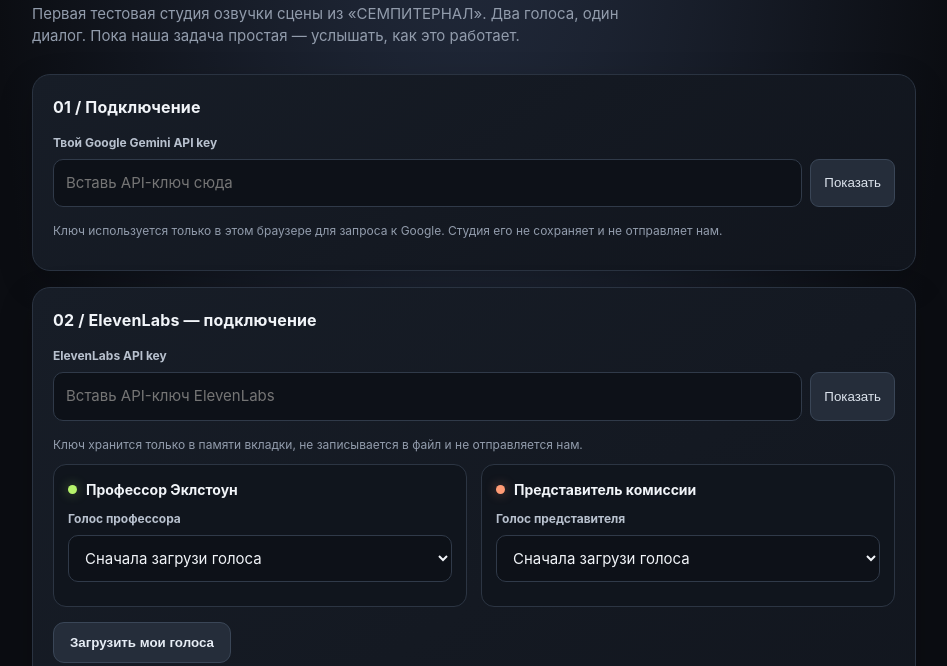
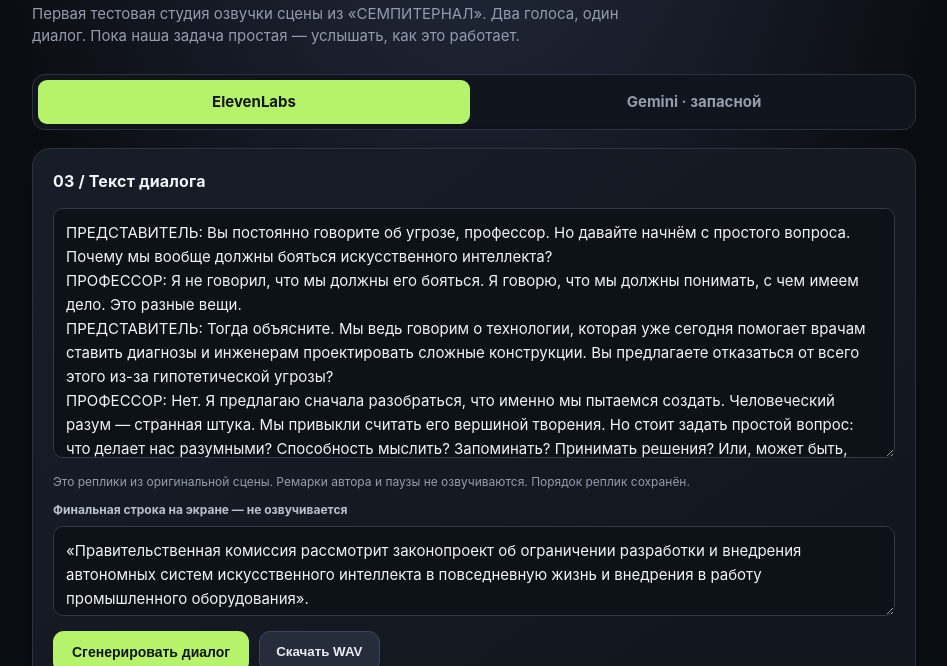
Before and after one commit to QUOOCH/sempiternal-audio-lab, a plain HTML site: page index.html in a window 1280 px wide. Shown: the part 134-800 px from the top of the page, without its empty margins (166-1113 px from the left). Drawn offline with Linux system fonts and the light colour scheme.

Commit message:
Add separate tabs for ElevenLabs and Gemini

```diff
--- a/index.html
+++ b/index.html
@@ -15,7 +15,8 @@ h2{font-size:16px;margin:0 0 15px;letter-spacing:.01em}.row{display:grid;grid-te
 .keyrow{display:flex;gap:8px}.keyrow input{flex:1;min-width:0}.smallbtn{background:#252d3a;color:#dce3ec;border:1px solid #3a4657;border-radius:9px;padding:0 13px;cursor:pointer}
 .voice{background:#10151d;border:1px solid #2c3543;border-radius:13px;padding:14px}.voicehead{display:flex;align-items:center;gap:9px;margin-bottom:8px}.dot{width:9px;height:9px;border-radius:50%;background:var(--accent);box-shadow:0 0 12px #b6f36b66}.voice.rep .dot{background:#ff9b75;box-shadow:0 0 12px #ff9b7566}.voicehead strong{font-size:14px}.voicehead small{margin-left:auto;color:var(--muted);font-size:11px}
 textarea{min-height:250px;resize:vertical;line-height:1.6}.hint{font-size:12px;color:var(--muted);margin:8px 0 0}
-.actions{display:flex;flex-wrap:wrap;gap:10px;align-items:center;margin-top:15px}.primary{background:var(--accent);color:#12170d;border:0;border-radius:11px;padding:13px 19px;font-weight:850;font-size:14px;cursor:pointer}.primary:disabled{opacity:.5;cursor:wait}.secondary{background:#252d3a;color:#e7edf5;border:1px solid #3a4657;border-radius:11px;padding:12px 16px;font-weight:650;cursor:pointer}.status{color:var(--muted);font-size:13px;min-height:22px}.status.error{color:#ff8c82}.player{width:100%;margin-top:16px;display:none}.foot{color:#687384;font-size:11px;text-align:center;margin-top:25px}.warning{font-size:12px;color:#c0c8d4;background:#10151d;border-left:3px solid #d9b76a;padding:10px 12px;border-radius:5px;margin-top:12px}\n.tabs{display:flex;gap:8px;margin:0 0 18px;padding:5px;background:#10151d;border:1px solid var(--line);border-radius:13px}.tab{flex:1;background:transparent;color:var(--muted);border:0;border-radius:9px;padding:11px 12px;font:inherit;font-weight:750;cursor:pointer}.tab.active{background:var(--accent);color:#12170d}.engine-pane.hidden{display:none}
+.actions{display:flex;flex-wrap:wrap;gap:10px;align-items:center;margin-top:15px}.primary{background:var(--accent);color:#12170d;border:0;border-radius:11px;padding:13px 19px;font-weight:850;font-size:14px;cursor:pointer}.primary:disabled{opacity:.5;cursor:wait}.secondary{background:#252d3a;color:#e7edf5;border:1px solid #3a4657;border-radius:11px;padding:12px 16px;font-weight:650;cursor:pointer}.status{color:var(--muted);font-size:13px;min-height:22px}.status.error{color:#ff8c82}.player{width:100%;margin-top:16px;display:none}.foot{color:#687384;font-size:11px;text-align:center;margin-top:25px}.warning{font-size:12px;color:#c0c8d4;background:#10151d;border-left:3px solid #d9b76a;padding:10px 12px;border-radius:5px;margin-top:12px}
+.tabs{display:flex;gap:8px;margin:0 0 18px;padding:5px;background:#10151d;border:1px solid var(--line);border-radius:13px}.tab{flex:1;background:transparent;color:var(--muted);border:0;border-radius:9px;padding:11px 12px;font:inherit;font-weight:750;cursor:pointer}.tab.active{background:var(--accent);color:#12170d}.engine-pane.hidden{display:none}\n.tabs{display:flex;gap:8px;margin:0 0 18px;padding:5px;background:#10151d;border:1px solid var(--line);border-radius:13px}.tab{flex:1;background:transparent;color:var(--muted);border:0;border-radius:9px;padding:11px 12px;font:inherit;font-weight:750;cursor:pointer}.tab.active{background:var(--accent);color:#12170d}.engine-pane.hidden{display:none}
 @media(max-width:650px){main{padding:22px 14px 45px}.row{grid-template-columns:1fr}.panel{padding:16px}.top{margin-bottom:22px}}
 </style>
 </head>
@@ -25,6 +26,9 @@ textarea{min-height:250px;resize:vertical;line-height:1.6}.hint{font-size:12px;c
   <h1>Дадим истории <span>голос.</span></h1>
   <p class="intro">Первая тестовая студия озвучки сцены из «СЕМПИТЕРНАЛ». Два голоса, один диалог. Пока наша задача простая — услышать, как это работает.</p>
 
+  <div class="tabs" role="tablist" aria-label="Движок озвучки"><button class="tab active" id="tabEleven" type="button" role="tab" aria-selected="true">ElevenLabs</button><button class="tab" id="tabGemini" type="button" role="tab" aria-selected="false">Gemini · запасной</button></div>
+  <div id="elevenPanel" class="engine-pane">
+  <div id="geminiPanel" class="engine-pane hidden">
   <section class="panel">
     <h2>01 / Подключение</h2>
     <div class="field">
@@ -64,6 +68,7 @@ textarea{min-height:250px;resize:vertical;line-height:1.6}.hint{font-size:12px;c
     </div>
   </section>
 
+  </div>
   <section class="panel">
     <h2>03 / Текст диалога</h2>
     <textarea id="dialogue" spellcheck="false">ПРЕДСТАВИТЕЛЬ: Вы постоянно говорите об угрозе, профессор. Но давайте начнём с простого вопроса. Почему мы вообще должны бояться искусственного интеллекта?
```
